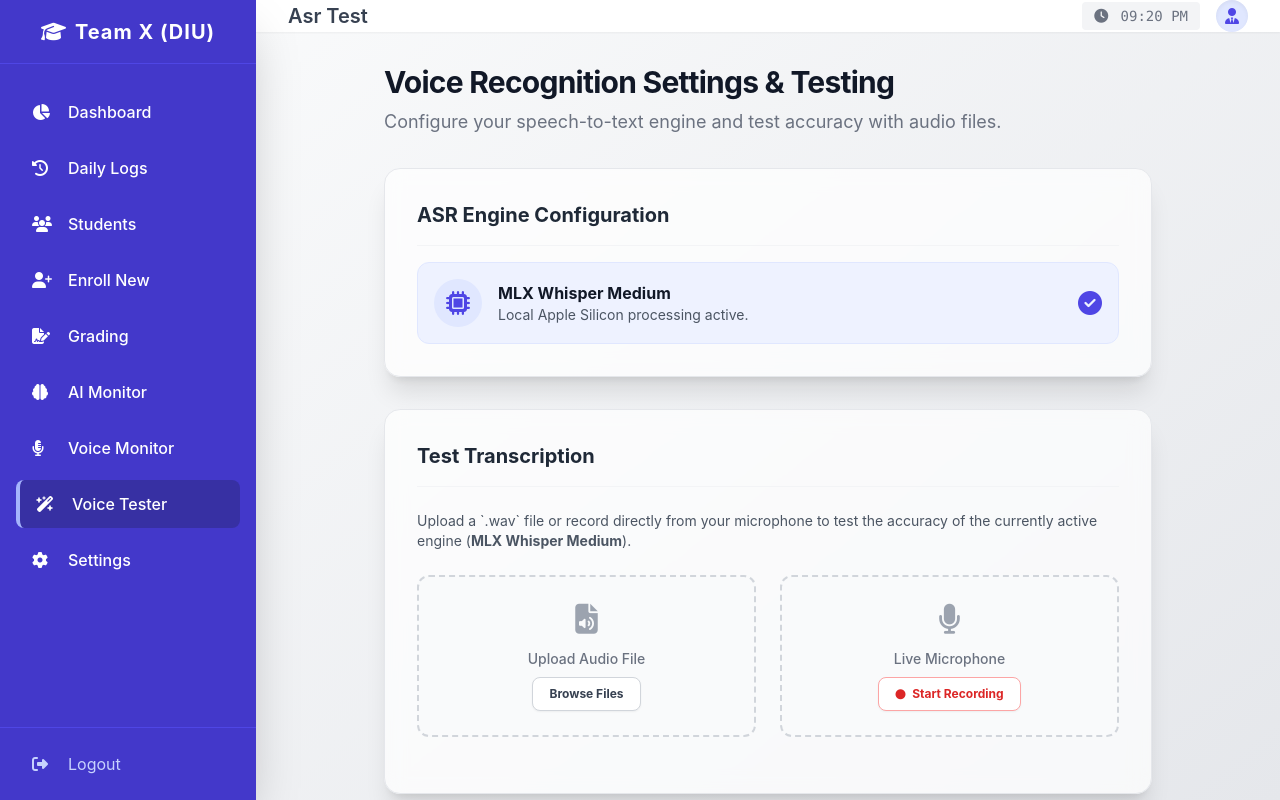
After one commit to TechByKabya/student-management-system, a Flask app: page /asr_test in a window 1280 px wide. The commit adds this page. Run offline with Flask 3, Linux system fonts and the light colour scheme; the visitor is signed in with stand-in values (Sample User, id 1); parts of the project's set-up code (start-up, migrations or seed data) failed here and were passed over; some libraries are stand-ins or nearby versions.

Commit message:
Switch to MLX Whisper Medium model and remove Google GenAI dependencies

```diff
--- a/backend/app.py
+++ b/backend/app.py
@@ -74,21 +74,34 @@ def get_speaker_model():
     return _speaker_model
 
 def get_asr_model():
-    """Lazy-load OpenAI Whisper tiny model for phrase enforcement (offline, reliable)."""
+    """Lazy-load MLX Whisper module for phrase enforcement."""
     global _asr_model
     if _asr_model is not None:
         return _asr_model
     with _model_lock:
         if _asr_model is None:
             try:
-                import whisper
-                print("[Voice] Loading Whisper 'tiny' ASR model...")
-                _asr_model = whisper.load_model("tiny")
-                print("[Voice] Whisper ASR model loaded OK.")
+                import mlx_whisper
+                print("[Voice] Loading MLX Whisper 'medium' ASR model module...")
+                _asr_model = mlx_whisper
+                print("[Voice] MLX Whisper ASR module loaded OK.")
             except Exception as e:
-                print(f"[Voice] Error loading Whisper ASR model: {e}")
+                print(f"[Voice] Error loading MLX Whisper ASR module: {e}")
                 _asr_model = None
         return _asr_model
+
+def transcribe_audio(file_path: str) -> str:
+    # Always use MLX Whisper Large-v3
+    asr_model = get_asr_model()
+    if asr_model is None:
+        raise Exception("MLX Whisper module failed to load.")
+    result = asr_model.transcribe(
+        file_path,
+        path_or_hf_repo="mlx-community/whisper-medium-mlx",
+        language="en",
+        initial_prompt="Present Sir"
+    )
+    return result["text"].strip()
 
 def enhance_audio(file_path: str):
     """
@@ -524,7 +537,7 @@ def settings():
         teacher_rfid = request.form.get('teacher_rfid', '')
         sms_api_key  = request.form.get('sms_api_key', '').strip()
         sms_sender_id = request.form.get('sms_sender_id', '').strip()
-        update_admin_credentials(new_user, new_pass, teacher_rfid, sms_api_key, sms_sender_id)
+        update_admin_credentials(new_user, new_pass, teacher_rfid, sms_api_key, sms_sender_id, creds.get('asr_engine', 'mlx'), creds.get('google_api_key', ''))
         flash('Admin settings updated.', 'success')
         return redirect(url_for('settings'))
 
@@ -533,6 +546,37 @@ def settings():
                            teacher_rfid=creds.get('teacher_rfid', ''),
                            sms_api_key=sms_creds['api_key'],
                            sms_sender_id=sms_creds['sender_id'])
+
+@app.route('/asr_test', methods=['GET'])
+def asr_test():
+    if not session.get('logged_in'):
+        return redirect(url_for('login'))
+    return render_template('asr_test.html')
+
+@app.route('/api/test_asr_upload', methods=['POST'])
+def api_test_asr_upload():
+    if not session.get('logged_in'):
+        return jsonify({'error': 'Unauthorized'}), 401
+
+    if 'audio' not in request.files:
+        return jsonify({'error': 'No audio file provided'}), 400
+
+    audio_file = request.files['audio']
+    if audio_file.filename == '':
+        return jsonify({'error': 'No selected file'}), 400
+
+    ext = os.path.splitext(audio_file.filename)[1]
+    if not ext:
+        ext = '.wav'
+    temp_path = os.path.join(app.config['UPLOAD_FOLDER'], f'test_asr{ext}')
+    audio_file.save(temp_path)
+
+    # Run the transcription
+    try:
+        transcription = transcribe_audio(temp_path)
+        return jsonify({'success': True, 'transcription': transcription})
+    except Exception as e:
+        return jsonify({'success': False, 'error': str(e)})
 
 @app.route('/delete_student/<int:student_id>', methods=['POST'])
 def delete_student_route(student_id):
@@ -1172,26 +1216,23 @@ def esp32_voice_submit():
         })
 
     # --- Step 1: ASR Enforced Phrase Check ---
-    asr_model = get_asr_model()
-    if asr_model is not None:
-        try:
-            # initial_prompt biases Whisper toward the expected vocabulary —
-            # dramatically improves accuracy for a specific known phrase.
-            result = asr_model.transcribe(
-                file_path,
-                fp16=False,
-                language="en",
-                initial_prompt="Present Sir"
-            )
-            transcription = result["text"].strip().lower()
-            print(f"[Voice] Transcribed phrase for {student['name']}: '{transcription}'")
+    try:
+        transcription = transcribe_audio(file_path).lower()
+        print(f"[Voice] Transcribed phrase for {student['name']}: '{transcription}'")
+    except Exception as ex:
+        print(f"[Voice] ASR Transcription failed: {ex}")
+        transcription = ""
+
+    if transcription:
 
             # Fuzzy keyword check: accept "present", "presence", "presents",
-            # or any word starting with "pres" (min 5 chars) to handle accent variations.
+            # or any word starting with "pres", "prez", "priz" to handle Bangladeshi accent variations.
+            # We also accept "sir" directly, since sometimes Whisper misses the first word entirely.
             words = transcription.split()
+            allowed_prefixes = ("pres", "prez", "priz", "pras", "pray")
             phrase_ok = any(
-                w == "present" or w == "presence" or w == "presents" or
-                (w.startswith("pres") and len(w) >= 5)
+                w in ("present", "presence", "presents", "sir", "yes", "shir") or
+                any(w.startswith(prefix) and len(w) >= 4 for prefix in allowed_prefixes)
                 for w in words
             )
 
@@ -1205,10 +1246,6 @@ def esp32_voice_submit():
                     'student_name': student['name'],
                     'note': f"wrong_phrase_heard_{transcription}"
                 })
-        except Exception as ex:
-            print(f"[Voice] ASR Transcription failed: {ex}")
-
-
     # --- Cross-match against all OTHER voice recordings from today ---
     # exclude_proxy=True: proxy-flagged voices are kept in DB/disk for review,
     # but must NOT be used as comparison targets — they would falsely flag
--- a/requirements.txt
+++ b/requirements.txt
@@ -6,3 +6,4 @@ numpy
 torch
 torchaudio
 speechbrain==0.5.16
+mlx-whisper
--- /dev/null
+++ b/templates/asr_test.html
@@ -0,0 +1,244 @@
+{% extends 'base.html' %}
+
+{% block content %}
+<div class="max-w-3xl mx-auto">
+    <div class="mb-8">
+        <h2 class="text-3xl font-bold text-gray-900 tracking-tight">Voice Recognition Settings & Testing</h2>
+        <p class="text-gray-500 mt-2 text-lg">Configure your speech-to-text engine and test accuracy with audio files.</p>
+    </div>
+
+    <!-- Engine Settings -->
+    <div class="glass-panel p-8 rounded-2xl shadow-xl border border-gray-200 bg-white/70 mb-8">
+        <h3 class="text-xl font-bold text-gray-800 border-b border-gray-100 pb-4 mb-4">ASR Engine Configuration</h3>
+
+        <div class="flex items-center gap-4 bg-indigo-50 border border-indigo-100 p-4 rounded-xl">
+            <div class="flex-shrink-0 w-12 h-12 bg-indigo-100 text-indigo-600 rounded-full flex items-center justify-center text-2xl">
+                <i class="fa-solid fa-microchip"></i>
+            </div>
+            <div>
+                <h4 class="font-bold text-gray-900">MLX Whisper Medium</h4>
+                <p class="text-sm text-gray-600">Local Apple Silicon processing active.</p>
+            </div>
+            <div class="ml-auto text-indigo-600">
+                <i class="fa-solid fa-circle-check text-2xl"></i>
+            </div>
+        </div>
+    </div>
+
+    <!-- Testing Interface -->
+    <div class="glass-panel p-8 rounded-2xl shadow-xl border border-gray-200 bg-white/70">
+        <h3 class="text-xl font-bold text-gray-800 border-b border-gray-100 pb-4 mb-6">Test Transcription</h3>
+        <p class="text-sm text-gray-600 mb-6">Upload a `.wav` file or record directly from your microphone to test the accuracy of the currently active engine (<b>MLX Whisper Medium</b>).</p>
+
+        <div class="grid grid-cols-1 md:grid-cols-2 gap-6 mb-6">
+            <!-- File Upload -->
+            <div class="flex flex-col items-center justify-center border-2 border-dashed border-gray-300 rounded-xl p-6 bg-gray-50 transition-all hover:bg-indigo-50" id="drop-zone">
+                <i class="fa-solid fa-file-audio text-3xl text-gray-400 mb-3"></i>
+                <p class="text-sm text-gray-500 mb-2 font-medium">Upload Audio File</p>
+                <input type="file" id="audio-file" accept="audio/wav,audio/mp3,audio/m4a" class="hidden">
+                <button onclick="document.getElementById('audio-file').click()" class="px-4 py-2 bg-white border border-gray-300 rounded-lg shadow-sm text-xs font-bold text-gray-700 hover:bg-gray-100">
+                    Browse Files
+                </button>
+                <p id="selected-file-name" class="mt-3 text-xs font-bold text-indigo-600 hidden"></p>
+                <button id="test-btn" onclick="testTranscription()" class="mt-3 px-4 py-2 bg-indigo-600 text-white rounded-lg text-xs font-bold shadow-md hover:bg-indigo-700 transition-all hidden">
+                    <i class="fa-solid fa-upload mr-1"></i> Transcribe File
+                </button>
+            </div>
+
+            <!-- Live Mic Record -->
+            <div class="flex flex-col items-center justify-center border-2 border-dashed border-gray-300 rounded-xl p-6 bg-gray-50 transition-all hover:bg-red-50" id="mic-zone">
+                <i class="fa-solid fa-microphone text-3xl text-gray-400 mb-3" id="mic-icon"></i>
+                <p class="text-sm text-gray-500 mb-2 font-medium" id="mic-status">Live Microphone</p>
+                <button id="record-btn" class="px-4 py-2 bg-white border border-red-300 text-red-600 rounded-lg shadow-sm text-xs font-bold hover:bg-red-50 transition-colors">
+                    <i class="fa-solid fa-circle text-[10px] mr-1"></i> Start Recording
+                </button>
+                <div id="recording-indicator" class="hidden mt-3 flex items-center gap-2">
+                    <span class="flex h-3 w-3 relative">
+                      <span class="animate-ping absolute inline-flex h-full w-full rounded-full bg-red-400 opacity-75"></span>
+                      <span class="relative inline-flex rounded-full h-3 w-3 bg-red-500"></span>
+                    </span>
+                    <span class="text-xs font-bold text-red-600 timer-text">00:00</span>
+                </div>
+            </div>
+        </div>
+
+        <!-- Terminal Result Box -->
+        <div id="result-box" class="hidden rounded-xl bg-gray-900 p-1 shadow-2xl overflow-hidden border border-gray-700">
+            <div class="flex items-center justify-between px-4 py-2 border-b border-gray-800 bg-gray-800/50">
+                <div class="flex gap-2">
+                    <div class="w-3 h-3 rounded-full bg-red-500"></div>
+                    <div class="w-3 h-3 rounded-full bg-amber-500"></div>
+                    <div class="w-3 h-3 rounded-full bg-emerald-500"></div>
+                </div>
+                <div class="text-xs font-mono text-gray-400">AI Detection Output</div>
+                <div class="w-12"></div> <!-- spacer -->
+            </div>
+            <div class="p-5 font-mono text-sm">
+                <div class="flex items-center gap-3 mb-2">
+                    <i id="result-icon" class="fa-solid fa-circle-notch fa-spin text-indigo-400"></i>
+                    <span class="font-bold text-emerald-400" id="result-title">Processing...</span>
+                </div>
+                <div class="text-gray-300 whitespace-pre-wrap leading-relaxed mt-4 pl-4 border-l-2 border-gray-700" id="result-text">
+                    > Waiting for engine response...
+                </div>
+            </div>
+        </div>
+    </div>
+</div>
+{% endblock %}
+
+{% block scripts %}
+<script>
+    const fileInput = document.getElementById('audio-file');
+    const fileName = document.getElementById('selected-file-name');
+    const testBtn = document.getElementById('test-btn');
+    const recordBtn = document.getElementById('record-btn');
+    const resultBox = document.getElementById('result-box');
+    const resultTitle = document.getElementById('result-title');
+    const resultIcon = document.getElementById('result-icon');
+    const resultText = document.getElementById('result-text');
+    const recordingIndicator = document.getElementById('recording-indicator');
+    const micIcon = document.getElementById('mic-icon');
+    const timerText = document.querySelector('.timer-text');
+
+    let mediaRecorder;
+    let audioChunks = [];
+    let isRecording = false;
+    let timerInterval;
+    let seconds = 0;
+
+    // --- File Upload Logic ---
+    fileInput.addEventListener('change', (e) => {
+        if (e.target.files.length > 0) {
+            fileName.textContent = e.target.files[0].name;
+            fileName.classList.remove('hidden');
+            testBtn.classList.remove('hidden');
+        }
+    });
+
+    function testTranscription() {
+        if (fileInput.files.length === 0) return;
+        submitAudio(fileInput.files[0]);
+    }
+
+    // --- Live Mic Logic ---
+    recordBtn.addEventListener('click', async () => {
+        if (!isRecording) {
+            if (!navigator.mediaDevices || !navigator.mediaDevices.getUserMedia) {
+                alert("ERROR: Browser blocked microphone.\n\nTo use the microphone, you MUST access this page using http://localhost:5005 or http://127.0.0.1:5005\n\nIf you use your local network IP (like 192.168.x.x), the browser will block the microphone for security reasons.");
+                return;
+            }
+
+            try {
+                const stream = await navigator.mediaDevices.getUserMedia({ audio: true });
+                mediaRecorder = new MediaRecorder(stream);
+                audioChunks = [];
+
+                mediaRecorder.addEventListener("dataavailable", event => {
+                    audioChunks.push(event.data);
+                });
+
+                mediaRecorder.addEventListener("stop", () => {
+                    const audioBlob = new Blob(audioChunks, { type: 'audio/webm' });
+                    // Provide a filename for the backend to use .webm extension
+                    const file = new File([audioBlob], "live_recording.webm", { type: 'audio/webm' });
+                    submitAudio(file);
+
+                    // Cleanup
+                    stream.getTracks().forEach(track => track.stop());
+                });
+
+                mediaRecorder.start();
+                isRecording = true;
+
+                // UI Updates
+                recordBtn.innerHTML = '<i class="fa-solid fa-stop text-[10px] mr-1"></i> Stop Recording';
+                recordBtn.classList.replace('text-red-600', 'text-gray-700');
+                recordBtn.classList.replace('border-red-300', 'border-gray-300');
+                micIcon.classList.replace('text-gray-400', 'text-red-500');
+                micIcon.classList.add('animate-pulse');
+                recordingIndicator.classList.remove('hidden');
+
+                // Timer
+                seconds = 0;
+                timerText.textContent = "00:00";
+                timerInterval = setInterval(() => {
+                    seconds++;
+                    const m = String(Math.floor(seconds / 60)).padStart(2, '0');
+                    const s = String(seconds % 60).padStart(2, '0');
+                    timerText.textContent = `${m}:${s}`;
+                }, 1000);
+
+            } catch (err) {
+                alert("Microphone access was explicitly denied or is unavailable.\n\nPlease check your Browser Settings (click the lock icon in the URL bar) and your Mac System Settings (Privacy & Security -> Microphone) to ensure permission is granted.");
+                console.error(err);
+            }
+        } else {
+            mediaRecorder.stop();
+            isRecording = false;
+            clearInterval(timerInterval);
+
+            // UI Updates
+            recordBtn.innerHTML = '<i class="fa-solid fa-circle text-[10px] mr-1"></i> Start Recording';
+            recordBtn.classList.replace('text-gray-700', 'text-red-600');
+            recordBtn.classList.replace('border-gray-300', 'border-red-300');
+            micIcon.classList.replace('text-red-500', 'text-gray-400');
+            micIcon.classList.remove('animate-pulse');
+            recordingIndicator.classList.add('hidden');
+        }
+    });
+
+    // --- Shared Submit Logic ---
+    function submitAudio(file) {
+        const formData = new FormData();
+        formData.append('audio', file);
+
+        // Show result box loading (Terminal style)
+        resultBox.classList.remove('hidden');
+        resultTitle.textContent = "SYSTEM_PROCESSING_AUDIO";
+        resultTitle.className = "font-bold text-amber-400";
+        resultIcon.className = "fa-solid fa-circle-notch fa-spin text-amber-400";
+        resultText.innerHTML = `> engine_target = 'MLX_WHISPER_MEDIUM'\n> uploading_file = '${file.name}'\n> awaiting_transcription...`;
+
+        testBtn.disabled = true;
+        testBtn.classList.add('opacity-50');
+        recordBtn.disabled = true;
+        recordBtn.classList.add('opacity-50');
+
+        fetch('/api/test_asr_upload', {
+            method: 'POST',
+            body: formData
+        })
+        .then(response => response.json())
+        .then(data => {
+            testBtn.disabled = false;
+            testBtn.classList.remove('opacity-50');
+            recordBtn.disabled = false;
+            recordBtn.classList.remove('opacity-50');
+
+            if (data.success) {
+                resultTitle.textContent = "TRANSCRIPTION_SUCCESSFUL";
+                resultTitle.className = "font-bold text-emerald-400";
+                resultIcon.className = "fa-solid fa-check text-emerald-400";
+                resultText.innerHTML = `> <b>DETECTED_TEXT:</b>\n\n<span class="text-white text-lg">${data.transcription}</span>\n\n> task_completed.`;
+            } else {
+                resultTitle.textContent = "TRANSCRIPTION_FAILED";
+                resultTitle.className = "font-bold text-red-400";
+                resultIcon.className = "fa-solid fa-triangle-exclamation text-red-400";
+                resultText.innerHTML = `> <b>ERROR:</b>\n\n<span class="text-red-300">${data.error}</span>\n\n> task_aborted.`;
+            }
+        })
+        .catch(err => {
+            testBtn.disabled = false;
+            testBtn.classList.remove('opacity-50');
+            recordBtn.disabled = false;
+            recordBtn.classList.remove('opacity-50');
+
+            resultTitle.textContent = "NETWORK_ERROR";
+            resultTitle.className = "font-bold text-red-400";
+            resultIcon.className = "fa-solid fa-plug-circle-xmark text-red-400";
+            resultText.innerHTML = `> <b>FATAL:</b>\n\n<span class="text-red-300">${err.toString()}</span>\n\n> connection_terminated.`;
+        });
+    }
+</script>
+{% endblock %}
--- a/templates/base.html
+++ b/templates/base.html
@@ -88,6 +88,11 @@
                 <i class="fa-solid fa-microphone-lines w-6"></i>
                 <span class="font-medium ml-3">Voice Monitor</span>
             </a>
+            <a href="{{ url_for('asr_test') }}"
+                class="flex items-center px-4 py-3 rounded-lg transition-colors hover:bg-indigo-600 {% if request.endpoint == 'asr_test' %}bg-indigo-800 border-l-4 border-indigo-300{% endif %}">
+                <i class="fa-solid fa-wand-magic-sparkles w-6"></i>
+                <span class="font-medium ml-3">Voice Tester</span>
+            </a>
             <a href="{{ url_for('settings') }}"
                 class="flex items-center px-4 py-3 rounded-lg transition-colors hover:bg-indigo-600 {% if request.endpoint == 'settings' %}bg-indigo-800 border-l-4 border-indigo-300{% endif %}">
                 <i class="fa-solid fa-gear w-6"></i>
```
Also changed, not shown: backend/database.py (+17 -4 lines).
